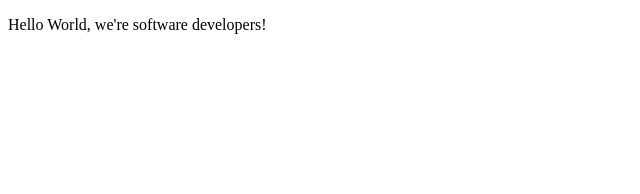
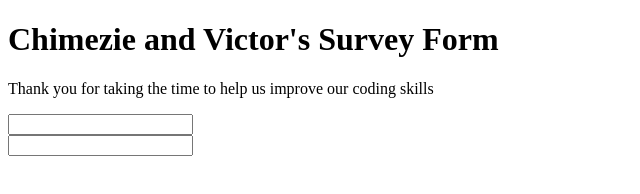
Before and after one commit to shegy28/microtest1, a plain HTML site: page index.html in a window 1280 px wide. Shown: the whole page, without its empty margins (0-640 px from the left). Drawn offline with Linux system fonts and the light colour scheme.

Commit message:
updated index

```diff
--- a/index.html
+++ b/index.html
@@ -7,7 +7,14 @@
   </head>
 
   <body>
-    <p>Hello World, we're software developers!</p>
+    <h1 id="title">Chimezie and Victor's Survey Form</h1>
+    <p id="description">Thank you for taking the time to help us improve our coding skills</p>
+    <div id="form-div">
+      <form id="survey-form">
+        <input type="text" id="name"><br>
+        <input type="text" id="email">
+      </form>
+  </div>
 
   </body>
 </html>
```
